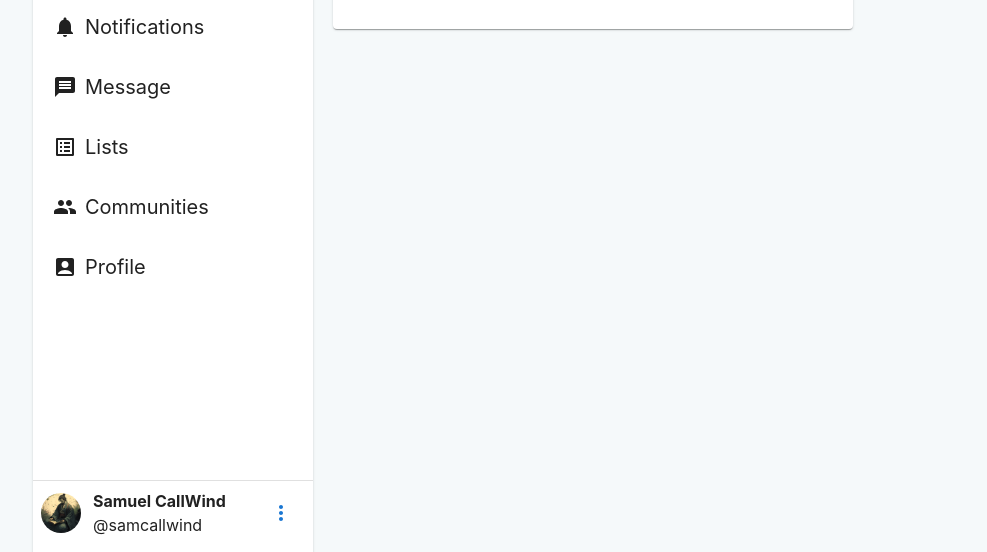
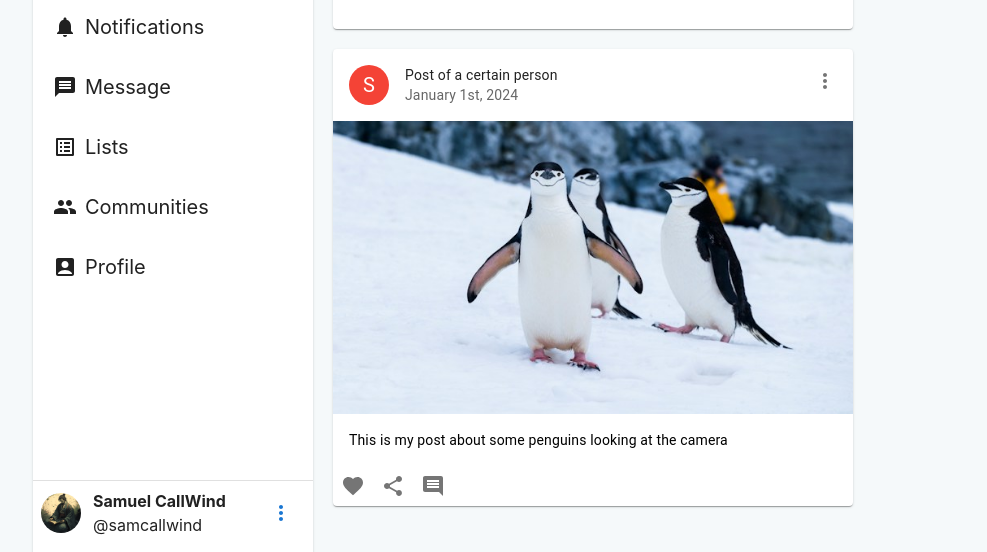
Before and after one commit to SamuelCallWind/antarctic_marketplace, a React (Create React App) app: page / in a window 1280 px wide. Shown: the part 243-795 px from the top of the page, without its empty margins (47-1034 px from the left). Built offline with nearby package versions, Linux system fonts and the light colour scheme.

Commit message:
finished the overview of a post in homepage

```diff
--- a/src/pages/components/middleContent/MiddleContent.jsx
+++ b/src/pages/components/middleContent/MiddleContent.jsx
@@ -5,6 +5,7 @@ import ArticleIcon from '@mui/icons-material/Article';
 import AddIcon from '@mui/icons-material/Add';
 import React from "react";
 import StoryCircle from "./StoryCircle";
+import PostCard from "../postCard/PostCard";
 
 const MiddleContent = () => {
     const story = [11, 1, 1, 1, 1];
@@ -64,7 +65,11 @@ const MiddleContent = () => {
 
                 </div>
             </section>
+            <section className="mt-5 w-full">
+                <PostCard>
 
+                </PostCard>
+            </section>
         </div>
 
     )
--- /dev/null
+++ b/src/pages/components/postCard/PostCard.jsx
@@ -0,0 +1,50 @@
+import { Avatar, Card, CardContent, CardHeader, CardMedia, IconButton, Typography } from "@mui/material";
+import MoreVertIcon from '@mui/icons-material/MoreVert';
+import FavoriteIcon from '@mui/icons-material/Favorite';
+import ShareIcon from '@mui/icons-material/Share';
+import CommentIcon from '@mui/icons-material/Comment';
+import React from "react";
+import { red } from "@mui/material/colors";
+import penguinImage from '../../../img/penguins.jpg';
+
+const PostCard = () => {
+    return (
+        <Card className="">
+            <CardHeader
+            avatar={<Avatar sx={{ bgcolor: red[500] }} aria-label="post">
+                S
+            </Avatar>}
+            action={
+                <IconButton aria-label="settings">
+                    <MoreVertIcon/>
+                </IconButton>
+            }
+            title="Post of a certain person"
+            subheader="January 1st, 2024"
+            />
+            <CardMedia
+            component="img"
+            height="194"
+            image={penguinImage}
+            alt="Penguins on the ice"
+            />
+            <CardContent>
+                <Typography variant="body2" color={"black"}>
+                    This is my post about some penguins looking at the camera
+                </Typography>
+            </CardContent>
+            <IconButton aria-label="add-to-favorites">
+                <FavoriteIcon/>
+            </IconButton>
+            <IconButton aria-label="share">
+                <ShareIcon/>
+            </IconButton>
+            <IconButton aria-label="comments">
+                <CommentIcon/>
+            </IconButton>
+        </Card>
+
+    )
+}
+
+export default PostCard;
```
Also changed, not shown: src/img/penguins.jpg (added).
